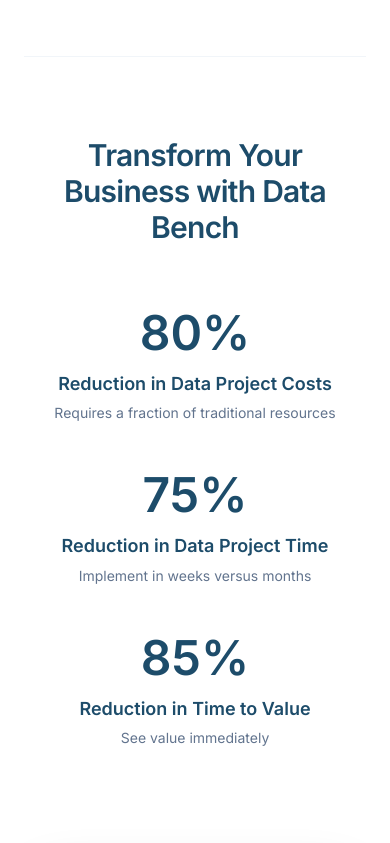
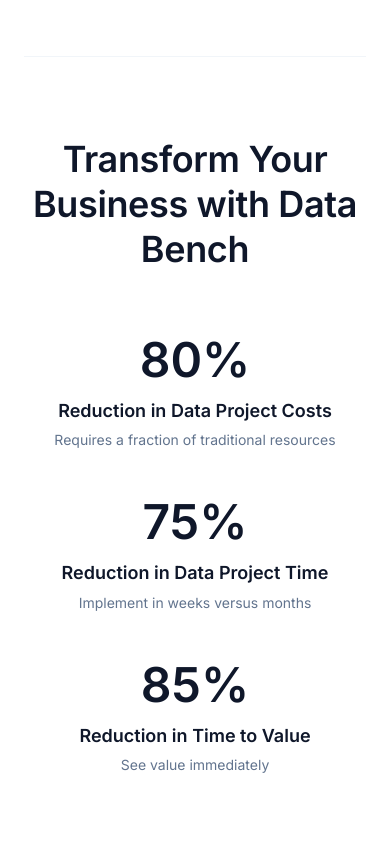
Before and after one commit to msantacruz777/Databench, a React (Vite) app: page / in a window 390 px wide. Shown: the part 3780-4623 px from the top of the page. Built offline with nearby package versions, Linux system fonts and the light colour scheme; no server answers; grey boxes are pictures that could not be loaded.

Commit message:
fix(styles): Adjust colors and link for consistency
Update text color for badges to black, aligning with brand guidelines. Correct a broken LinkedIn URL for a team member to ensure proper functionality. Enhance visual appeal of metrics section by refining typography and color scheme.

```diff
--- a/src/App.tsx
+++ b/src/App.tsx
@@ -82,7 +82,7 @@
                 viewport={{ once: true }}
                 className="bg-white p-10 rounded-[2rem] border border-slate-100 shadow-[0_4px_20px_rgba(0,0,0,0.02)] hover:shadow-[0_20px_50px_rgba(0,0,0,0.05)] transition-all flex flex-col items-start h-full text-left"
               >
-                <span className="px-6 py-2.5 bg-slate-50 text-slate-500 text-[15px] font-bold rounded-full mb-6 border border-slate-100/50">
+                <span className="px-6 py-2.5 bg-slate-50 text-black text-[15px] font-bold rounded-full mb-6 border border-slate-100/50">
                   {item.badge}
                 </span>
                 <h3
@@ -251,7 +251,7 @@
     { name: 'Tucker Grant', linkedin: 'https://linkedin.com/in/tuckergrant' },
     { name: 'Mark McLellan', linkedin: 'https://linkedin.com/in/markmclellan' },
     { name: 'John Flett', linkedin: 'https://linkedin.com/in/johnflett' },
-    { name: 'Reza Babaee', linkedin: 'https://linkedin.com/in/rezababaee' }
+    { name: 'Reza Babaee', linkedin: 'https://www.linkedin.com/in/reza-babaee/' }
   ];
 
   return (
@@ -335,6 +335,15 @@
                   contact@databench.co
                 </a>
               </div>
+              <div className="mt-2">
+                <motion.button
+                  whileHover={{ scale: 1.05 }}
+                  whileTap={{ scale: 0.95 }}
+                  className="px-6 py-2.5 bg-emerald-600 text-white font-bold rounded-full text-sm shadow-lg shadow-emerald-600/20 hover:bg-emerald-700 transition-colors uppercase tracking-wider"
+                >
+                  {t('nav.requestDemo')}
+                </motion.button>
+              </div>
             </div>
           </div>
         </div>
--- a/src/components/IntelligentDataPlatform.tsx
+++ b/src/components/IntelligentDataPlatform.tsx
@@ -92,7 +92,7 @@
         {/* Metrics Section */}
         <div className="mt-24 pt-20 border-t border-slate-100">
           <div className="text-center mb-16">
-            <h3 className="text-3xl md:text-5xl font-sans font-bold text-[#1d4c6a] tracking-tight">
+            <h3 className="text-4xl md:text-[52px] font-sans font-bold text-[#0f172a] mb-6 tracking-[-0.01em] leading-tight">
               {t('platform.metrics.title')}
             </h3>
           </div>
@@ -107,10 +107,10 @@
                 viewport={{ once: true }}
                 className="text-center group"
               >
-                <div className="text-5xl md:text-6xl font-bold text-[#1d4c6a] mb-4 group-hover:scale-105 transition-transform duration-300">
+                <div className="text-5xl md:text-6xl font-bold text-[#0f172a] mb-4 group-hover:scale-105 transition-transform duration-300">
                   {metric.value}
                 </div>
-                <h4 className="text-lg font-bold text-[#1d4c6a] mb-2 leading-tight">
+                <h4 className="text-lg font-bold text-[#0f172a] mb-2 leading-tight">
                   {metric.label}
                 </h4>
                 <p className="text-slate-500 text-sm">
```
